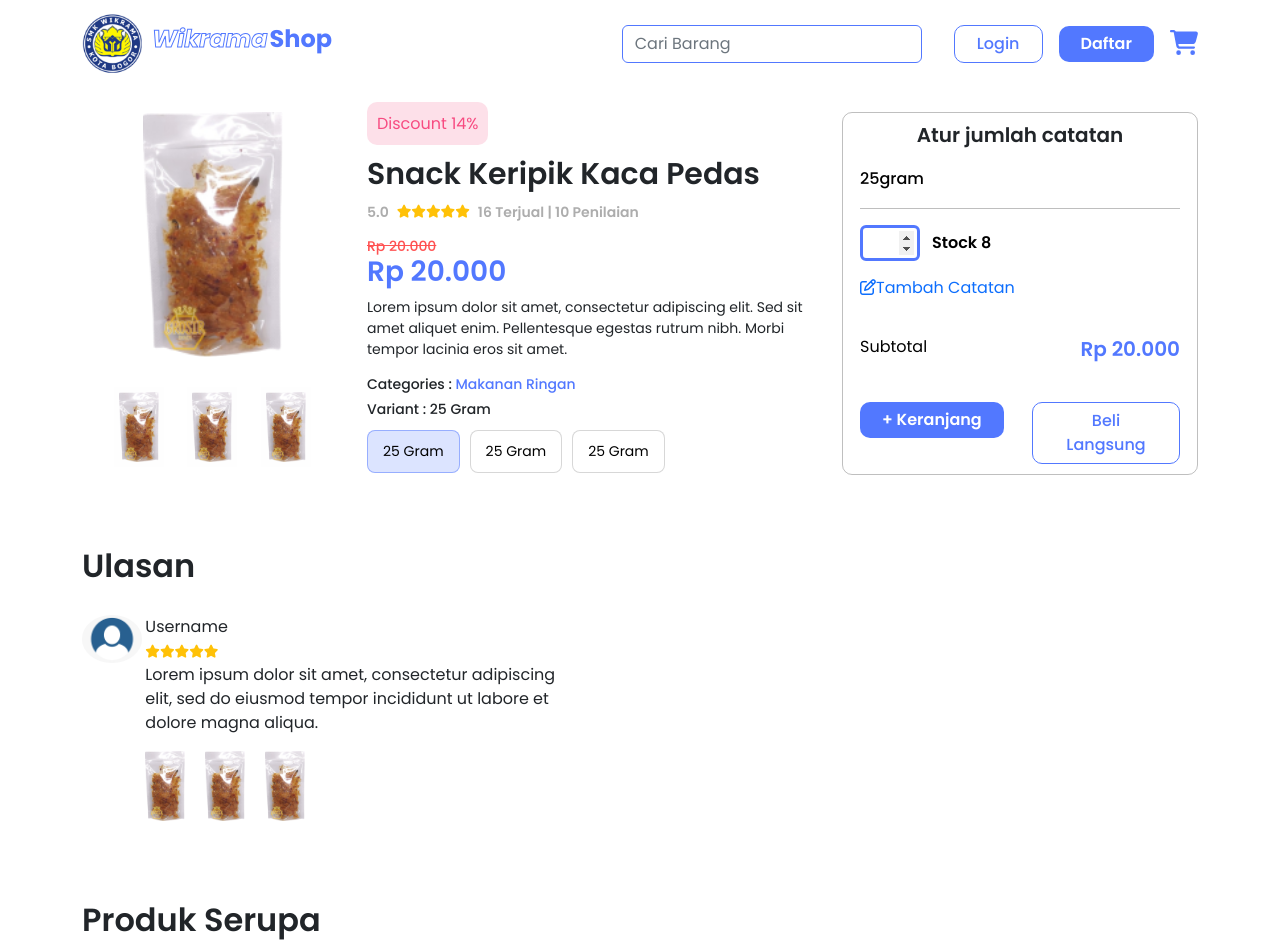
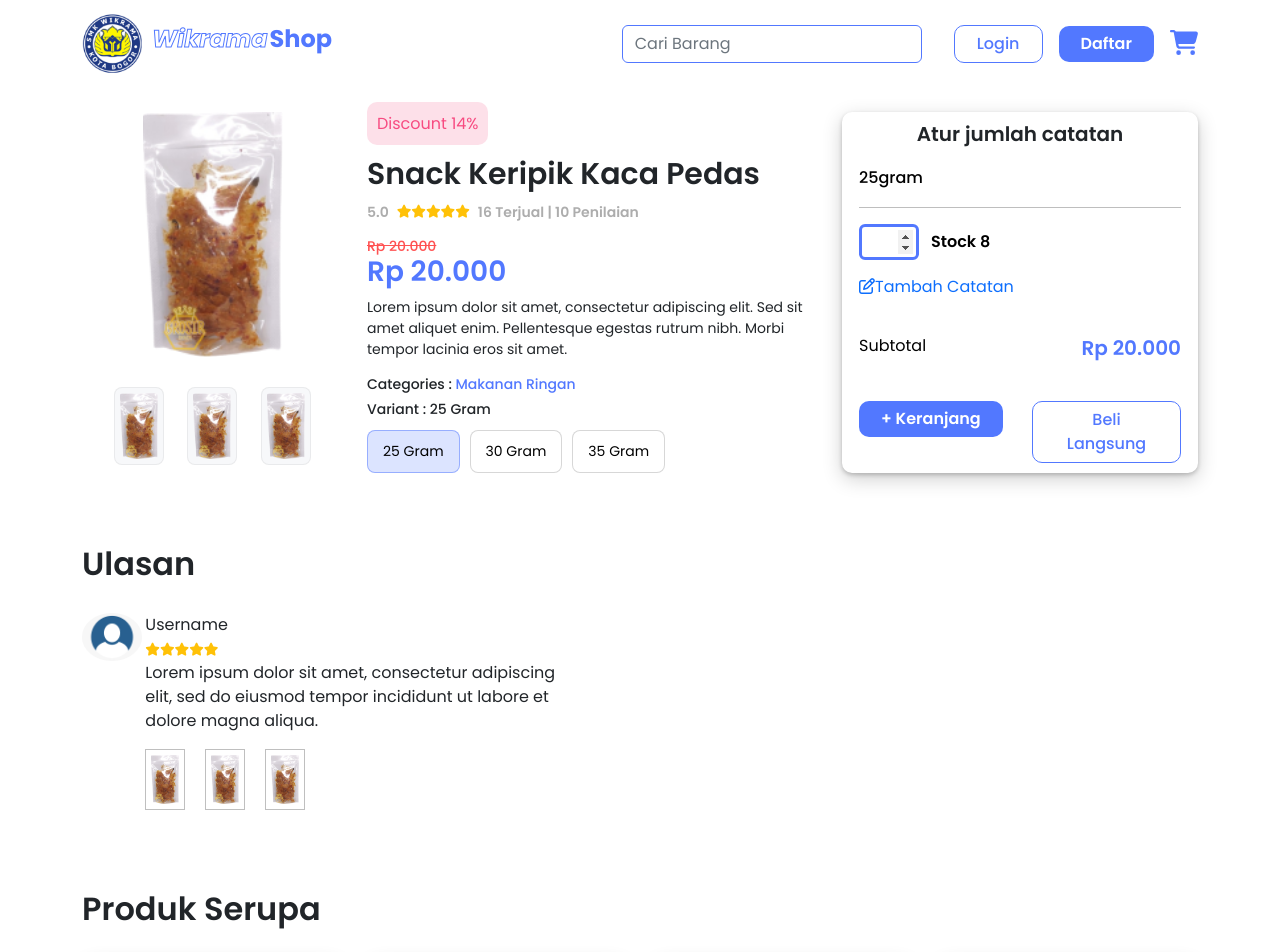
Before and after one commit to alvanfath/Wikrama-Shop-Jamsut, a React (Create React App) app: page /detail-produk in a window 1280 px wide. Shown: the top 952 px of the page. Built offline with nearby package versions, Linux system fonts and the light colour scheme.

Commit message:
detail produk

```diff
--- a/src/pages/home/DetailProduk.js
+++ b/src/pages/home/DetailProduk.js
@@ -15,6 +15,18 @@ const ColoredLine = ({ color }) => (
     />
 );
 
+// var btnContainer = document.getElementById("btn-variant");
+
+// var button = btnContainer.getElementsByClassName("variant-produk-detail-btn");
+
+// for (var i = 0; i < button.length; i++) {
+//     button[i].addEventListener("click", function () {
+//         var current = document.getElementsByClassName("active");
+//         current[0].className = current[0].className.replace(" active", "");
+//         this.className += " active";
+//     });
+// }
+
 function DetailProduk() {
     return (
         <>
@@ -25,18 +37,18 @@ function DetailProduk() {
                         <div className="col-3 d-flex justify-content-center">
                             <div className="image-produk-detail">
                                 <center>
-                                    <img src={Produk}></img>
+                                    <img src={Produk} alt="gambar-produk"></img>
                                 </center>
                                 <div className="image-other-produk-detail">
                                     <div className="row">
                                         <div className="col-4">
-                                            <img src={Produk}></img>
+                                            <img src={Produk} alt="gambar-produk"></img>
                                         </div>
                                         <div className="col-4">
-                                            <img src={Produk}></img>
+                                            <img src={Produk} alt="gambar-produk"></img>
                                         </div>
                                         <div className="col-4">
-                                            <img src={Produk}></img>
+                                            <img src={Produk} alt="gambar-produk"></img>
                                         </div>
                                     </div>
                                 </div>
@@ -68,9 +80,11 @@ function DetailProduk() {
                             </div>
                             <div className="variant-produk-detail">
                                 <h5>Variant : 25 Gram</h5>
-                                <button className="variant-produk-detail-btn active">25 Gram</button>
-                                <button className="variant-produk-detail-btn">25 Gram</button>
-                                <button className="variant-produk-detail-btn">25 Gram</button>
+                                <div id="btn-variant">
+                                    <button className="variant-produk-detail-btn active">25 Gram</button>
+                                    <button className="variant-produk-detail-btn">30 Gram</button>
+                                    <button className="variant-produk-detail-btn">35 Gram</button>
+                                </div>
                             </div>
                         </div>
                         <div className="col-4">
@@ -84,7 +98,7 @@ function DetailProduk() {
                                         <span className="col-6">Stock 8</span>
                                     </div>
                                     <div className="note-card-checkout">
-                                        <a href="#"><span><i class="fa-regular fa-pen-to-square"></i>Tambah Catatan</span></a>
+                                        <a href="#s"><span><i class="fa-regular fa-pen-to-square"></i>Tambah Catatan</span></a>
                                     </div>
                                     <div className="subtotal-card-checkout">
                                         <div className="row">
@@ -125,7 +139,7 @@ function DetailProduk() {
                             <div className="review-produk">
                                 <div className="row">
                                     <div className="col-1">
-                                        <img className="rounded-circle" src={Profile}></img>
+                                        <img className="rounded-circle" src={Profile} alt="gambar-produk"></img>
                                     </div>
                                     <div className="col-7">
                                         <div className="review-produk-text">
@@ -139,9 +153,9 @@ function DetailProduk() {
                                             </div>
                                             <p>Lorem ipsum dolor sit amet, consectetur adipiscing elit, sed do eiusmod tempor incididunt ut labore et dolore magna aliqua. </p>
                                             <div className="image-review">
-                                                <img src={Produk}></img>
-                                                <img src={Produk}></img>
-                                                <img src={Produk}></img>
+                                                <img src={Produk} alt="gambar-produk"></img>
+                                                <img src={Produk} alt="gambar-produk"></img>
+                                                <img src={Produk} alt="gambar-produk"></img>
                                             </div>
                                         </div>
                                     </div>
@@ -162,7 +176,7 @@ function DetailProduk() {
                         <div className="col-6 col-md-3 col-lg-3">
                             <div className="card produk">
                                 <span className="text-center col-lg-3 col-md-4 col-5 card-badge">-16%</span>
-                                <img src={Produk} className="card-img-top" />
+                                <img src={Produk} className="card-img-top" alt="gambar-produk" />
                                 <div className="card-body">
                                     <h6 className="card-categories">Snack</h6>
                                     <h5 className="card-title">Keripik Kaca Pedas</h5>
@@ -191,7 +205,7 @@ function DetailProduk() {
                         <div className="col-6 col-md-3 col-lg-3">
                             <div className="card">
                                 <span className="text-center col-lg-3 col-md-4 col-5 card-badge">-16%</span>
-                                <img src={Produk} className="card-img-top" />
+                                <img src={Produk} className="card-img-top" alt="gambar-produk" />
                                 <div className="card-body">
                                     <h6 className="card-categories">Snack</h6>
                                     <h5 className="card-title">Keripik Kaca Pedas</h5>
@@ -220,7 +234,7 @@ function DetailProduk() {
                         <div className="col-6 col-md-3 col-lg-3">
                             <div className="card">
                                 <span className="text-center col-lg-3 col-md-4 col-5 card-badge">-16%</span>
-                                <img src={Produk} className="card-img-top" />
+                                <img src={Produk} className="card-img-top" alt="gambar-produk" />
                                 <div className="card-body">
                                     <h6 className="card-categories">Snack</h6>
                                     <h5 className="card-title">Keripik Kaca Pedas</h5>
@@ -249,7 +263,7 @@ function DetailProduk() {
                         <div className="col-6 col-md-3 col-lg-3">
                             <div className="card">
                                 <span className="text-center col-lg-3 col-md-4 col-5 card-badge">-16%</span>
-                                <img src={Produk} className="card-img-top" />
+                                <img src={Produk} className="card-img-top" alt="gambar-produk" />
                                 <div className="card-body">
                                     <h6 className="card-categories">Snack</h6>
                                     <h5 className="card-title">Keripik Kaca Pedas</h5>
--- a/src/style/custom.css
+++ b/src/style/custom.css
@@ -173,6 +173,12 @@ input.form-control.search {
     /* border:1px solid gray !important; */
     border-radius: 15px !important;
     box-shadow: 0 2px 4px 0 rgba(0, 0, 0, 0.2), 0 6px 20px 0 rgba(0, 0, 0, 0.19) !important;
+    transition: 0.3s !important;
+}
+.card:hover{
+    transition: 0.3s !important;
+    position: relative;
+    bottom:10px;
 }
 
 span.card-badge {
@@ -181,7 +187,7 @@ span.card-badge {
     font-size: 13px;
     position: relative;
     top: -20px;
-    left: -3px;
+    left: -4px;
     background-color: #5278Ff;
     padding: 5px 5px;
 }
@@ -453,9 +459,14 @@ button.btn-show-password {
 
 
 /* detail produk */
+.image-produk-detail{
+
+
+}
 .image-produk-detail img {
     width: 140px;
     margin-bottom: 30px;
+
 }
 
 
@@ -467,8 +478,11 @@ button.btn-show-password {
 
 .image-other-produk-detail img {
     padding: 5px;
-    background-color: #fefefe;
+    background-color: #F7F8FA;
     width: 50px;
+    border: 1px solid rgba(192, 192, 192, 0.25);
+    cursor: pointer;
+    border-radius :8px;
 }
 
 p.divider-or {
@@ -549,7 +563,7 @@ button.auth-facebook {
     border: 1px solid rgba(176, 176, 176, 0.5);
     border-radius: 8px;
 }
-.variant-produk-detail-btn.active {
+.active, .variant-produk-detail-btn:hover {
     border: 1px solid rgba(82, 120, 255, 0.5);
     background: rgba(82, 120, 255, 0.2);
 }
@@ -566,7 +580,7 @@ button.auth-facebook {
 
 .card-checkout {
     padding: 10px 5px;
-    border: 1px solid rgba(0, 0, 0, 0.25);
+    box-shadow: 0 2px 4px 0 rgba(0, 0, 0, 0.2), 0 6px 20px 0 rgba(0, 0, 0, 0.19) !important;
     border-radius: 10px;
 }
 
@@ -638,8 +652,11 @@ input[type=number]::-webkit-inner-spin-button {
     display: inline;
 }
 .image-review img{
+    padding: 5px ;
     width: 40px;
     margin-right: 20px;
+    border: 1px solid rgba(0, 0, 0, 0.25);
+    cursor: pointer;
 }
 
 
```
